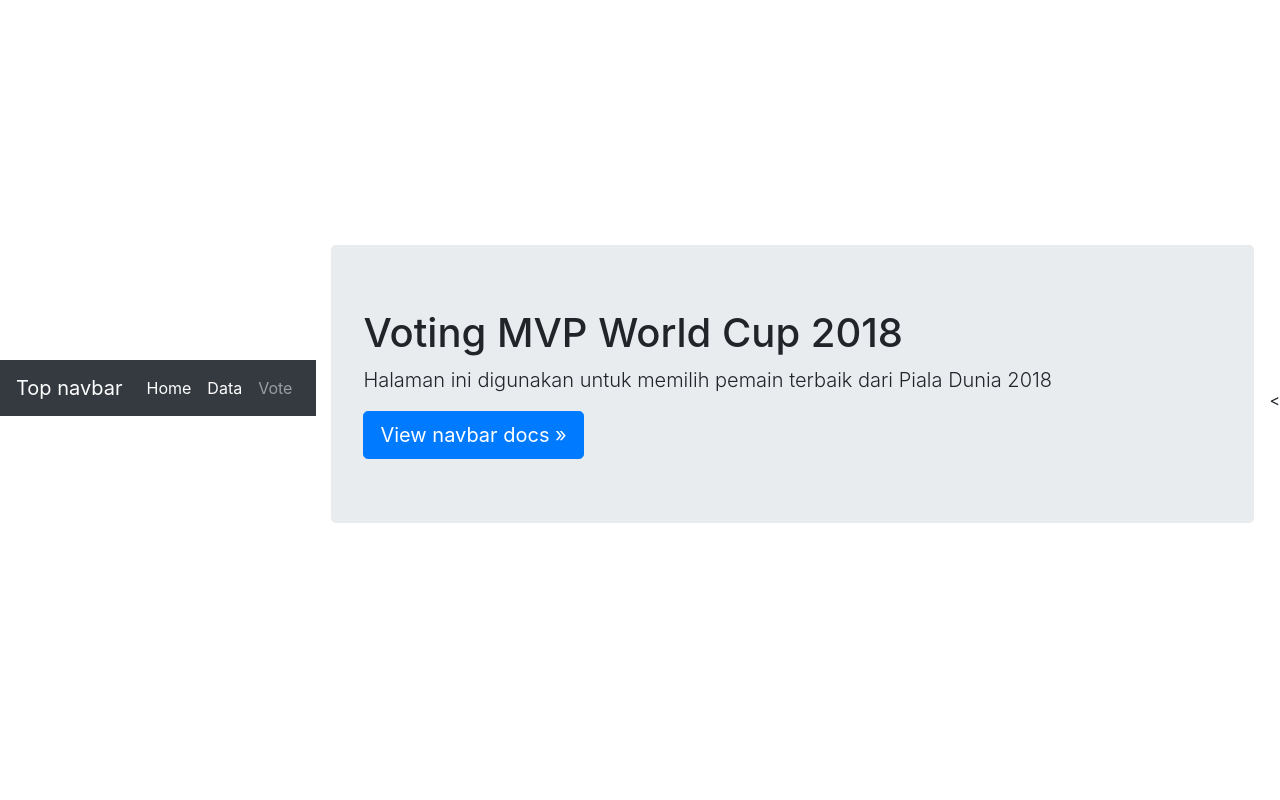
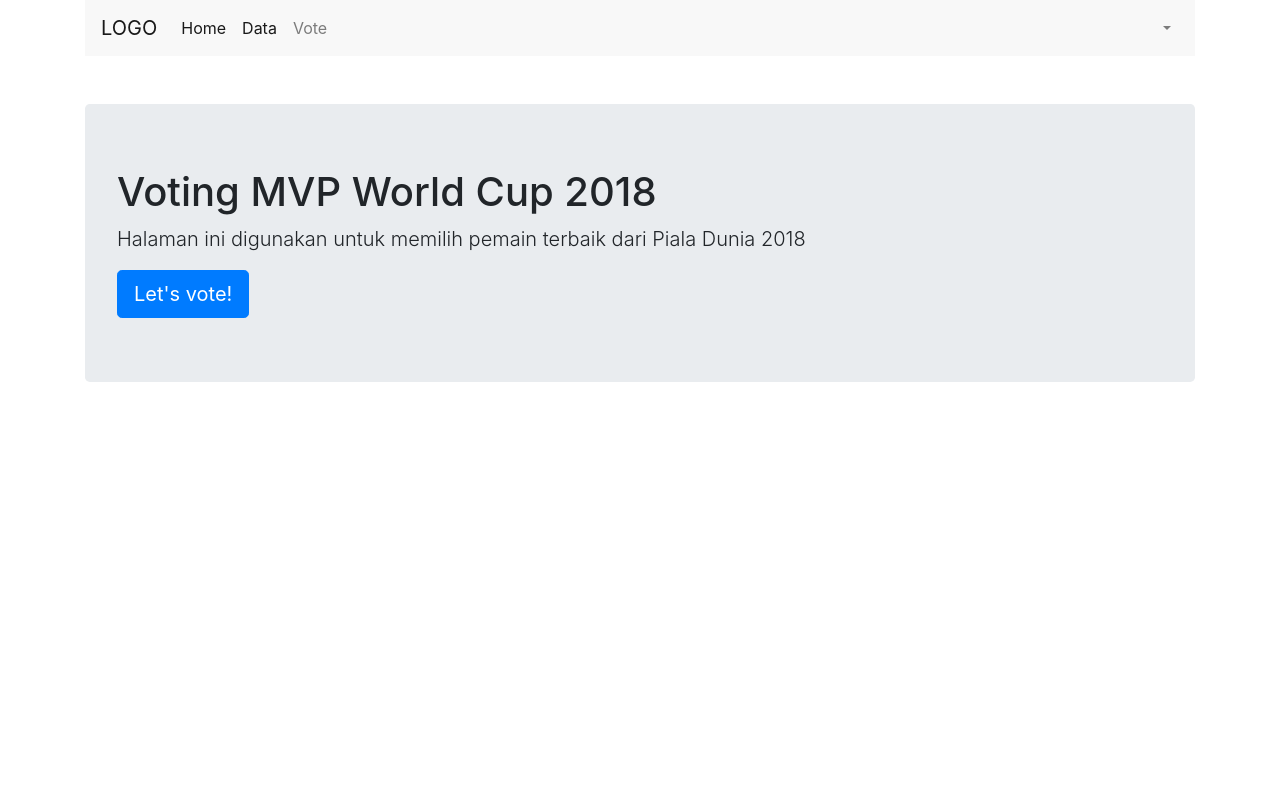
Before and after one commit to marsudi98/TubesUAS, a CodeIgniter app: page /codeigniter-tubes/ in a window 1280 px wide. Run offline with CodeIgniter, Linux system fonts and the light colour scheme; some libraries are stand-ins or nearby versions.

Commit message:
Update navbar

```diff
--- a/application/views/header.php
+++ b/application/views/header.php
@@ -5,17 +5,21 @@
     <meta name="viewport" content="width=device-width, initial-scale=1, shrink-to-fit=no">
     <meta name="description" content="">
     <meta name="author" content="">
+    <title>Code Igniter</title>
+    <link rel="stylesheet" type="text/css" href="<?php echo base_url();?>assets/css/bootstrap.min.css">
+    <style type="text/css">
+        body {
 
-    <title>Code Igniter</title>
-    <link rel="stylesheet" type="text/css" href="<?php echo base_url();?>assets/css/custom.css">
-    <link rel="stylesheet" type="text/css" href="<?php echo base_url();?>assets/css/bootstrap.min.css">
-    <nav class="navbar navbar-expand-md navbar-dark bg-dark mb-4">
-        <a class="navbar-brand" href="#">Top navbar</a>
-        <button class="navbar-toggler" type="button" data-toggle="collapse" data-target="#navbarCollapse" aria-controls="navbarCollapse" aria-expanded="false" aria-label="Toggle navigation">
+        }
+    </style>
+    <div class="container">
+    <nav class="navbar navbar-expand-lg navbar-light" style="background-color: #F8F8F8">
+        <a class="navbar-brand" href="home">LOGO</a>
+        <button class="navbar-toggler" type="button" data-toggle="collapse" data-target="#navbarSupportedContent" aria-controls="navbarSupportedContent" aria-expanded="false" aria-label="Toggle navigation">
         <span class="navbar-toggler-icon"></span>
         </button>
-        <div class="collapse navbar-collapse" id="navbarCollapse">
-            <ul class="navbar-nav mr-auto">
+        <div class="collapse navbar-collapse" id="navbarSupportedContent">
+          <ul class="navbar-nav mr-auto w-100">
             <li class="nav-item active">
             <a class="nav-link" href="<?php echo base_url('index.php/Election_Controller/index') ?>">Home </a>
             </li>
@@ -25,9 +29,20 @@
             <li>
                 <a class="nav-link" href="<?php echo base_url('index.php/Election_Controller/voting_page') ?>"> Vote <span class="sr-only">(current)</span></a>
             </li>
+            <li class="nav-item dropdown float-right ml-auto">
+              <a class="nav-link dropdown-toggle" data-toggle="dropdown" href="#" role="button" aria-haspopup="true" aria-expanded="false" style="text-transform: capitalize;"></a>
+              <div class="dropdown-menu dropdown-menu-right">
+                <a class="dropdown-item" href="#">Action</a>
+                <a class="dropdown-item" href="#">Another action</a>
+                <a class="dropdown-item" href="#">Something else here</a>
+                <div class="dropdown-divider"></div>
+                <a class="dropdown-item" href="<?php echo base_url('index.php/login/logout') ?>">Logout</a>
+              </div>
+            </li>
           </ul>
         </div>
       </nav>
+      </div>
     <!-- Bootstrap core CSS -->
 
     <!-- Custom styles for this template -->
--- a/application/views/home.php
+++ b/application/views/home.php
@@ -1,17 +1,21 @@
 <?php
   $this->load->view('header');
 ?>
+    <br><br>
+
     <main role="main" class="container">
       <div class="jumbotron">
         <h1>Voting MVP World Cup 2018</h1>
         <p class="lead">Halaman ini digunakan untuk
         memilih pemain terbaik dari Piala Dunia 2018
         </p>
-        <a class="btn btn-lg btn-primary" href="<?php echo base_url('index.php/Election_Controller/index') ?>"" role="button">View navbar docs &raquo;</a>
+        <a class="btn btn-lg btn-primary" href="<?php echo base_url('index.php/Election_Controller/index') ?>"" role="button">Let's vote!</a>
       </div>
     </main>
 
 
-    <<?php
+
+
+    <?php
         $this->load->view('footer');
      ?>
```
Also changed, not shown: application/models/User_model.php (added, +24 -0 lines), assets/uploads/conq1.png (added), assets/uploads/conq2.png (added). Lines whose indentation alone changed are shown as unchanged.
